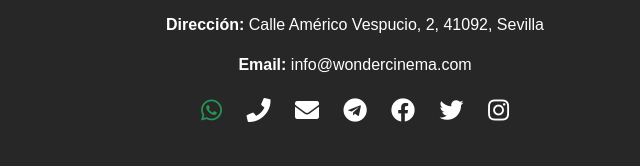
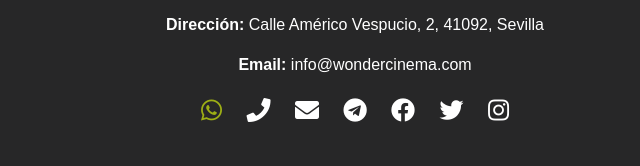
Before and after one commit to pepelopez79/WonderCinemaPLS, a plain HTML site: page index.html in a window 1280 px wide. In both pictures the pointer is over the link 211 px from the left and 4321 px from the top of the page. Shown: the part 4211-4377 px from the top of the page, 0-640 px from the left. Drawn offline with nearby package versions, Linux system fonts and the light colour scheme; a web font is replaced by a local one.

Commit message:
amarillo

```diff
--- a/styles.css
+++ b/styles.css
@@ -479,6 +479,6 @@ footer {
 }
 
 .redes-sociales a:hover {
-    color: #27ae60;
+    color: #bcd211;
     opacity: 0.8;
 }
```
